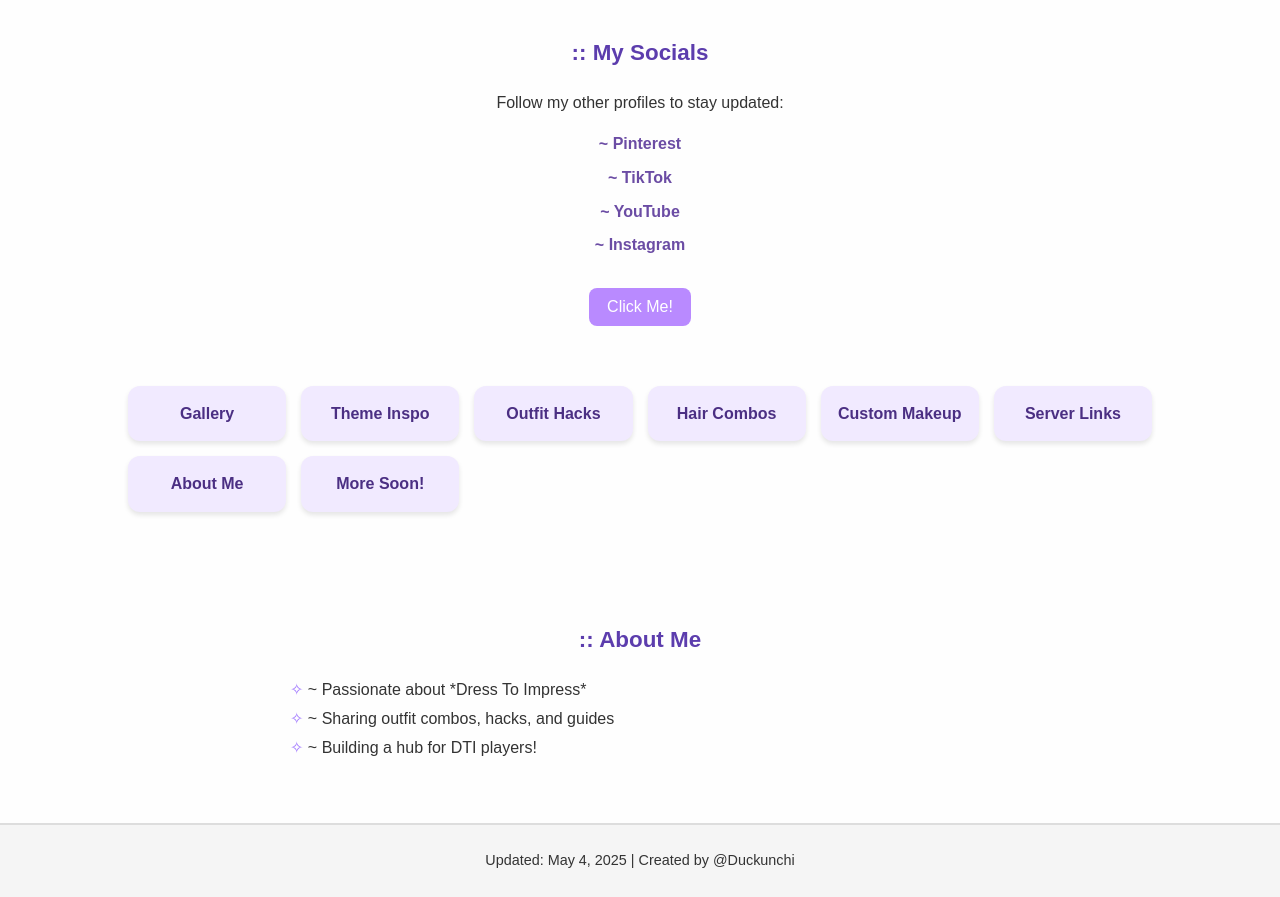
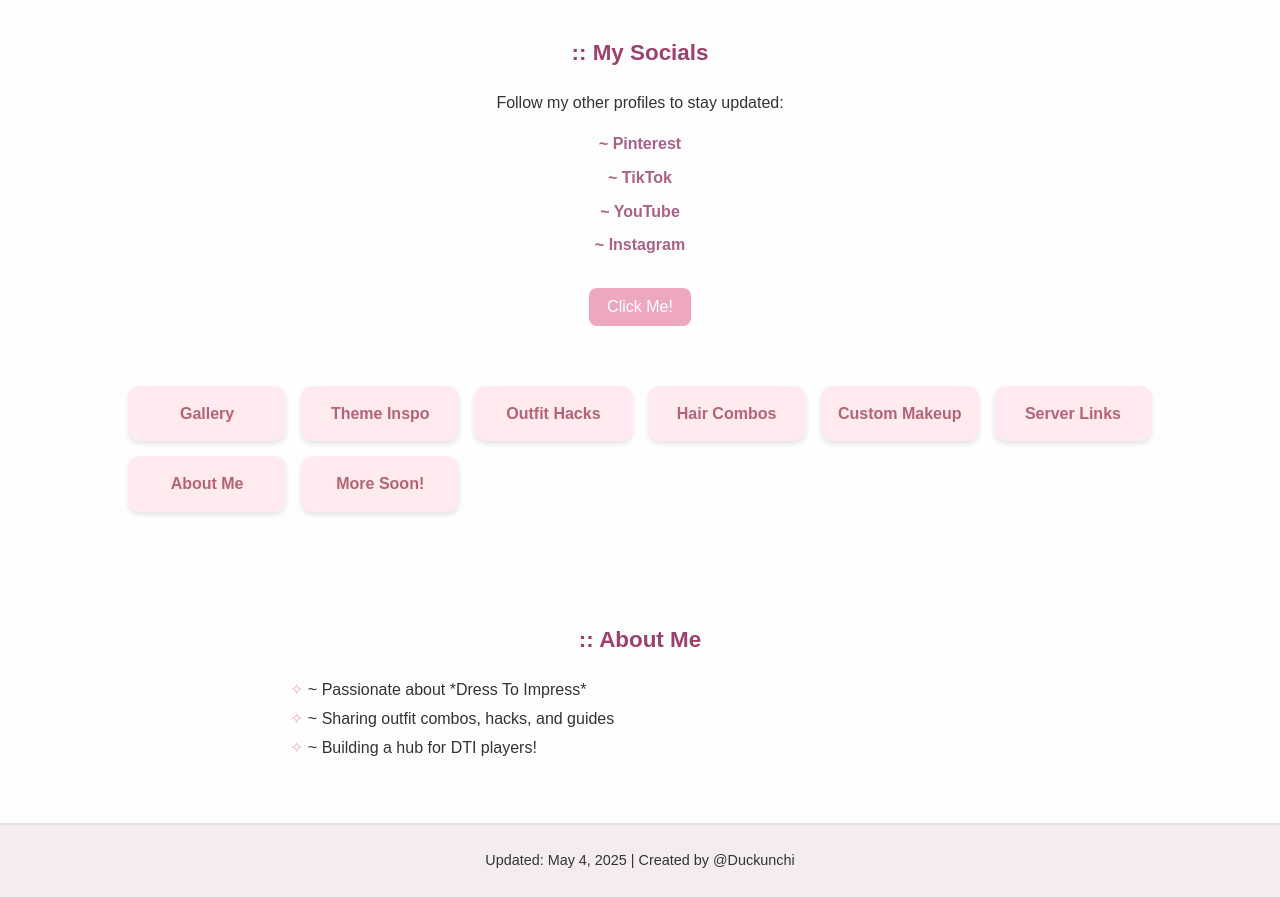
Before and after one commit to duckunchi/DTI, a plain HTML site: page index.html in a window 1280 px wide. Shown: the part 420-1317 px from the top of the page. Drawn offline with Linux system fonts and the light colour scheme.

Commit message:
Update style.css

```diff
--- a/style.css
+++ b/style.css
@@ -39,13 +39,13 @@ nav ul li a {
 }
 
 nav ul li a:hover {
-  color: #b98aff;
+  color: #d07b95;
 }
 
 /* Section Titles */
 h2 {
   font-size: 1.4rem;
-  color: #5c3dad;
+  color: #9c416e;
   margin-top: 40px;
   text-align: center;
 }
@@ -76,7 +76,7 @@ h2 {
 .social ul li a {
   text-decoration: none;
   font-weight: 600;
-  color: #6b4ca4;
+  color: #ab6186;
 }
 
 .social ul li a:hover {
@@ -85,7 +85,7 @@ h2 {
 
 /* Audio Button */
 button {
-  background-color: #b98aff;
+  background-color: #eda8bd;
   border: none;
   color: white;
   padding: 10px 18px;
@@ -98,7 +98,7 @@ button {
 }
 
 button:hover {
-  background-color: #9a6bdf;
+  background-color: #df6b8c;
 }
 
 /* Grid Cards */
@@ -112,19 +112,19 @@ button:hover {
 
 .card {
   display: block;
-  background: #f1eaff;
+  background: #ffeaf0;
   border-radius: 12px;
   text-align: center;
   padding: 15px;
   text-decoration: none;
   font-weight: 600;
-  color: #4b2f83;
+  color: #b56473;
   transition: background 0.3s ease;
   box-shadow: 0 3px 5px rgba(0, 0, 0, 0.1);
 }
 
 .card:hover {
-  background: #d4c2ff;
+  background: #ffc2d0;
 }
 
 /* About Preview Section */
@@ -143,15 +143,15 @@ button:hover {
 
 .about-preview ul li::before {
   content: "✧ ";
-  color: #a27aff;
+  color: #edb2b9;
 }
 
 /* Footer */
 footer {
-  background-color: #f5f5f5;
+  background-color: #f5eded;
   text-align: center;
   padding: 10px;
   font-size: 0.9rem;
-  border-top: 2px solid #ddd;
+  border-top: 2px solid #e6dfdf;
   margin-top: 40px;
 }
```
